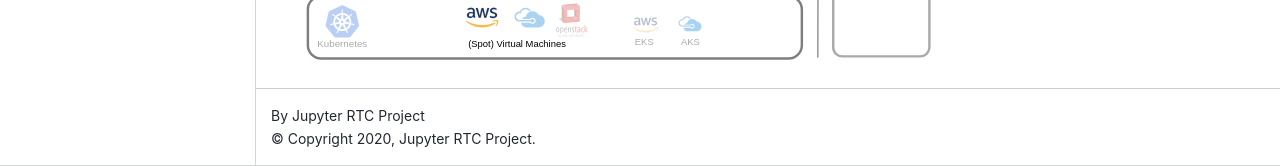
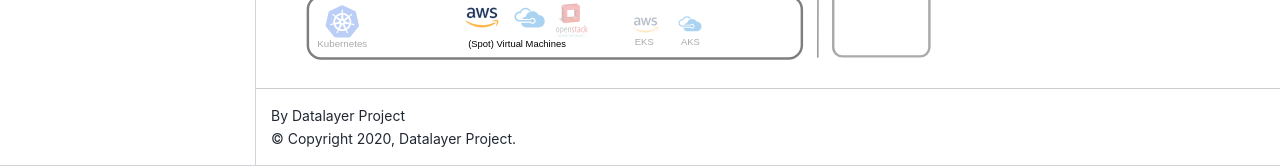
Before and after one commit to forkkit/datalayer, a Sphinx documentation site: the page built from docs/source/index.md, in a window 1280 px wide and 900 px high, scrolled down 665 px. Shown: the part 734-900 px from the top of the window. Built offline with Sphinx 7.4.7 and the Sphinx Book theme 1.1.4, drawn with Linux system fonts in a browser that asks for light colours.

Commit message:
rtc: build config

```diff
--- a/docs/source/conf.py
+++ b/docs/source/conf.py
@@ -17,9 +17,9 @@
 
 # -- Project information -----------------------------------------------------
 
-project = "Jupyter RTC"
-copyright = "2020, Jupyter RTC Project"
-author = "Jupyter RTC Project"
+project = "Datalayer"
+copyright = "2020, Datalayer Project"
+author = "Datalayer Project"
 
 master_doc = "index"
 
```
Also changed, not shown: docs/requirements.txt (deleted, +0 -8 lines), .readthedocs.yml, docs/README.md, 1 other file.
